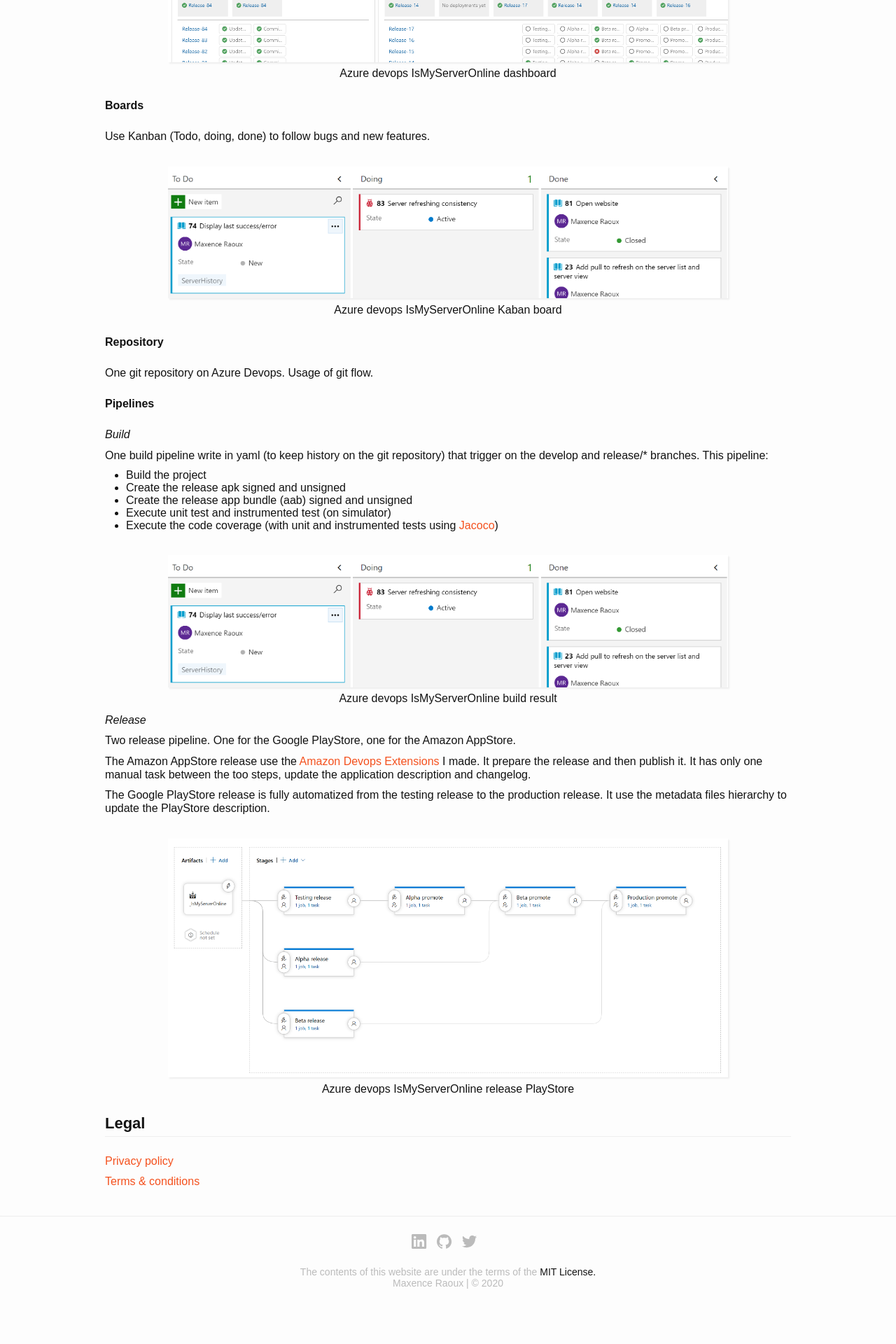
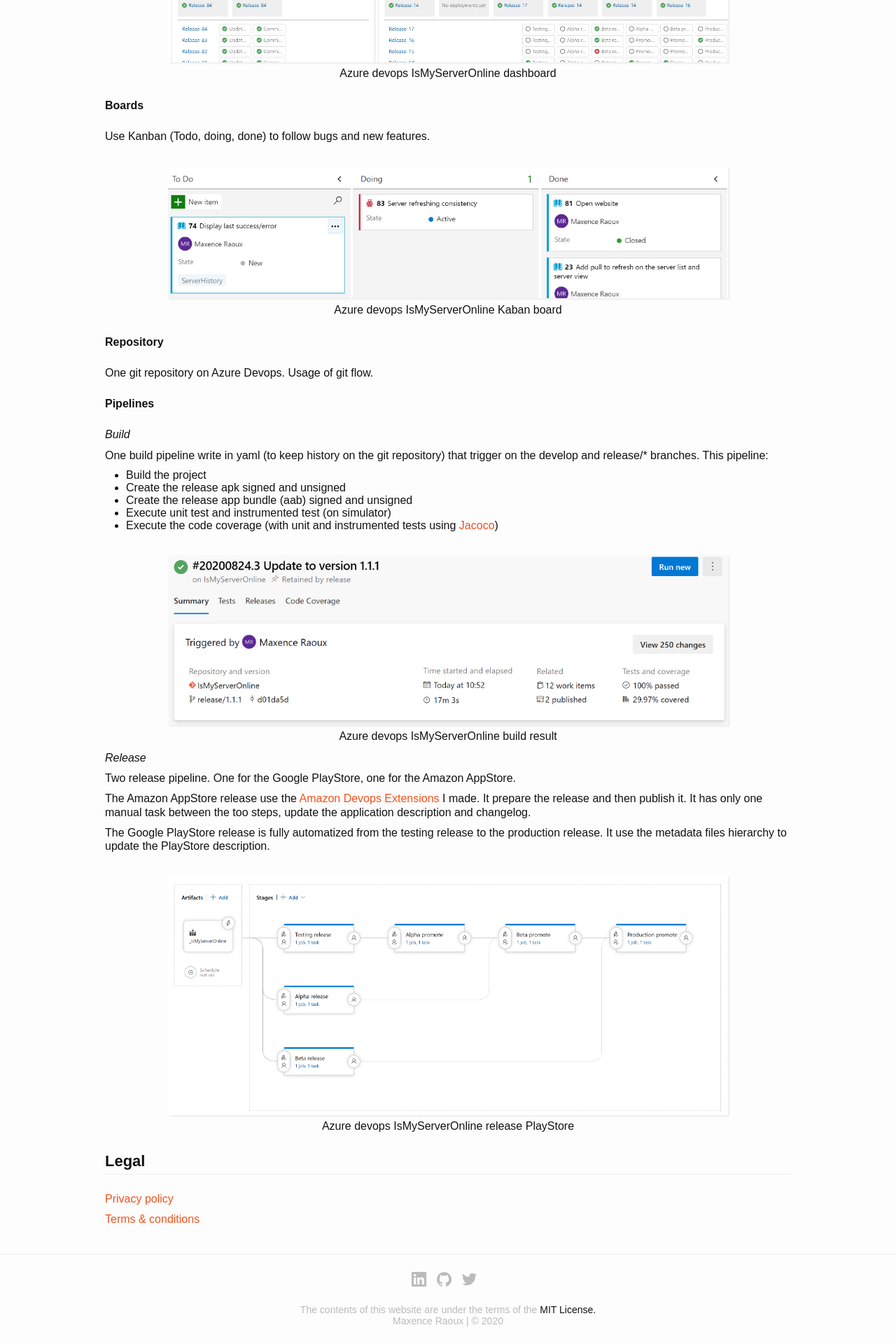
Before and after one commit to Maouxi/maouxi.github.io, a Jekyll site: the page built from collections/_projects/ismyserveronline.md, in a window 1280 px wide. Shown: the part 1585-3505 px from the top of the page at 70% size. Built offline with Jekyll 4.4.1, drawn with Linux system fonts in a browser that asks for light colours; before the commit the page ends 3451 px from its top, so only the background shows below that.

Commit message:
Fix devops build img

```diff
--- a/collections/_projects/ismyserveronline.md
+++ b/collections/_projects/ismyserveronline.md
@@ -79,7 +79,7 @@ This pipeline:
 
 |  |
 | :-: |
-| ![IsMyServerOnline - Devops build]({{page.img_url}}devops-board.png){:style="width: 800px"} |
+| ![IsMyServerOnline - Devops build]({{page.img_url}}devops-build.png){:style="width: 800px"} |
 | Azure devops IsMyServerOnline build result |
 
 _Release_
```
